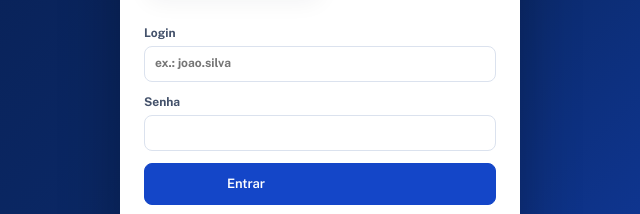
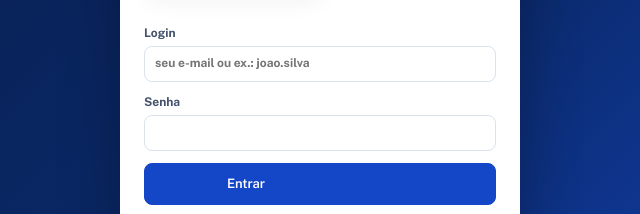
Before and after one commit to revalle-logistica/gef, a website: page apps-script/Index.html in a window 1280 px wide. Shown: the part 333-547 px from the top of the page, 320-960 px from the left. Drawn offline with nearby package versions, Linux system fonts and the light colour scheme.

Commit message:
Aceita e-mail como login
Co-Authored-By: Claude Opus 5.5 <noreply@anthropic.com>
Claude-Session: https://claude.ai/code/session_01DhqUcWWSrcmtCFFK5DJWbr

```diff
--- a/apps-script/Index.html
+++ b/apps-script/Index.html
@@ -249,7 +249,7 @@ function telaLogin(msg, aba) {
     <form class="lg-f" id="lgf" novalidate>
       <div id="lgmsg">${msg ? `<div class="msgbox ${msg.ok ? 'ok' : 'er'}">${esc(msg.t)}</div>` : ''}</div>
       ${up ? '<label class="f">Nome completo<input name="nome" autocomplete="name"></label><label class="f">Telefone (WhatsApp)<input name="telefone" inputmode="tel"></label>' : ''}
-      <label class="f">Login<input name="login" autocapitalize="none" autocomplete="username" placeholder="ex.: joao.silva"></label>
+      <label class="f">Login<input name="login" autocapitalize="none" autocomplete="username" inputmode="email" placeholder="seu e-mail ou ex.: joao.silva"></label>
       <label class="f">Senha<input name="senha" type="password" autocomplete="${up ? 'new-password' : 'current-password'}"></label>
       ${up ? '<label class="f">Repita a senha<input name="senha2" type="password" autocomplete="new-password"></label>' : ''}
       <button class="btn pr" type="submit">${up ? 'Enviar cadastro para aprovação' : 'Entrar'}</button>
```
Also changed, not shown: src/App.html (+1 -1 lines), 2 other files.
